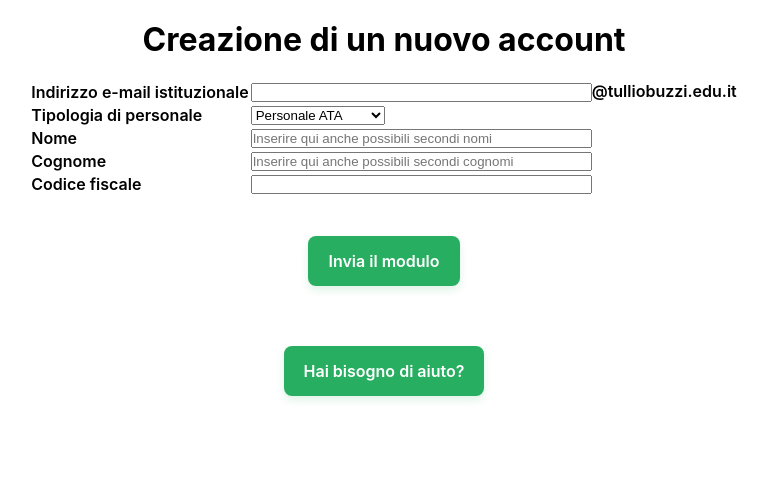
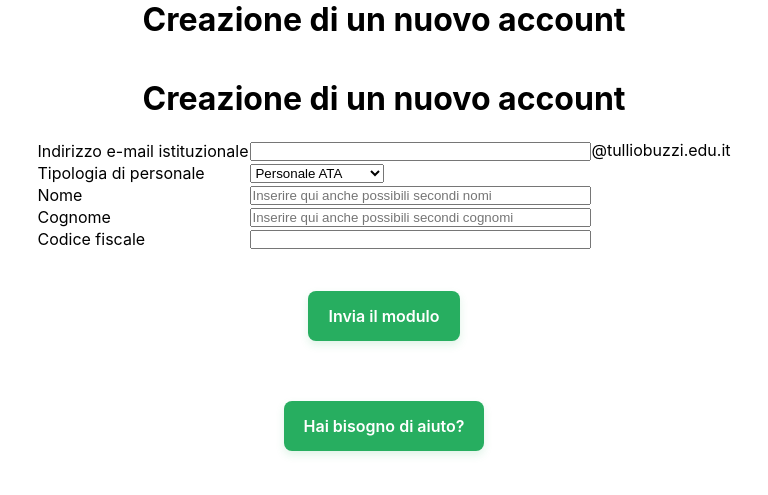
Before and after one commit to KappaSenzaK/rspp_certificati, a PHP site: page /rspp_certificati/signin.php in a window 1280 px wide. Shown: the part 80-575 px from the top of the page, without its empty margins (256-1024 px from the left). Run offline with PHP 8.4, Linux system fonts and the light colour scheme; some libraries are stand-ins or nearby versions.

Commit message:
aggiornamento signin

```diff
--- a/signin.php
+++ b/signin.php
@@ -1,4 +1,15 @@
-
+<link rel="stylesheet" href="css/button.css">
+<link rel="stylesheet" href="css/font.css">
+<!DOCTYPE html>
+<html lang="it">
+<head>
+    <meta charset="UTF-8">
+    <meta http-equiv="X-UA-Compatible" content="IE=edge">
+    <meta name="viewport" content="width=device-width, initial-scale=1.0">
+    <title>Creazione dell'account</title>
+    <link rel="stylesheet" href="css/button.css">
+    <link rel="stylesheet" href="css/font.css">
+</head>
 <?php
 session_start();
 
@@ -6,21 +17,46 @@
 include 'utils/emails.php';
 
 include 'html/header.html';
-
 ?>
 <script src="js/login.js"></script>
     <head>
         <title>Creazione dell'account</title>
     </head>
+    <div class="font" align="center"><h1>Creazione di un nuovo account</h1></div> <br>
 <?php
 
 if(!isset($_SESSION['signin'])) {
     $_SESSION['signin'] = true;
 }
 
+if(isset($_POST['back'])) {
+    if(isset($_SESSION['code']))
+        unset($_SESSION['code']);
+}
+
+if(isset($_SESSION['code'])) {
+    if(isset($_POST['code']))
+        if($_SESSION['code'] == $_POST['code']) {
+            //crea account
+            echo "assurdo!";
+        } else {
+            echo '<div class="font" align="center">
+                    <h2>Attenzione! La password inserita non è corretta!</h2><br>
+                    <form class="button" action="signin.php" method="post">
+                        <input type="text" name="code" id="code" placeholder="Codice">
+                        <input type="submit">
+                    </form><br>
+                    <form action="signin.php" method="post">
+                        <input type="hidden" id="back" name="back" value="a">
+                        <input type="submit" value="Torna indietro">
+                    </form>
+                 </div>';
+        }
+        die();
+}
+
+
 if($_SESSION['signin']){
-    $_SESSION['signin'] = true;
-
     include 'html/signin.html';
 
     $_SESSION['signin'] = false;
@@ -34,8 +70,10 @@
     || !isset($_POST['codiceFiscale'])
     )
 {
-    $_SESSION['signin'] = true;
-    die("<br><h1>Campi non validi!</h1>");
+    include 'html/signin.html';
+
+    $_SESSION['signin'] = false;
+    die();
 }
 
 $email = $_POST['email'];
@@ -43,6 +81,8 @@
 $nomeUtente = $_POST['nomeUtente'];
 $cognomeUtente = $_POST['cognomeUtente'];
 $codiceFiscale = $_POST['codiceFiscale'];
+
+$_SESSION['signin_data'] = [$email, $tipo, $nomeUtente, $cognomeUtente, $codiceFiscale];
 
 function firstLetterToUpperCase($string) {
     if (ctype_upper($string[0])) {
@@ -58,7 +98,7 @@
 
 if(existAccountByEmail($email)) {
     $_SESSION['signin'] = true;
-    die("<br<h1>Attenzione: l'account è già esistente!</h1><br><h1>Effettua il login! <button onclick='openLogin()'>LOGIN</button></h1>");
+    die("<br><h1>Attenzione: l'account è già esistente!</h1><br><h1><button class='button' onclick='openLogin()'>Effettua il login! </button></h1>");
 }
 
 $digestPassword = substr(hash(
@@ -73,13 +113,37 @@
         "<h1>Password per l'accesso all'account: " . $digestPassword . "</h1>"
 );
 
-echo "<h2>" . $sendmail_message . "</h2>";
-
 if($sendmail_message != EmailStatus::OK) {
+    echo "<h2>" . $sendmail_message . "</h2>";
     die();
 }
 
+$_SESSION['signin'] = true;
+$_SESSION['code'] = $digestPassword;
+
 ?>
+<div class="font">
+    <div align="center">
 
-<h1>Account creata!</h1>;
-<button onclick='window.location.replace("http://localhost:80/rspp_certificati/index.php")'>Torna alla pagina di accesso</button>;
+        <h2>All'indirizzo e-mail <?php echo $email; ?>@tulliobuzzi.edu.it
+            è stata inviata la tua nuova password</h2> <br>
+
+        Controlla bene che i dati che hai inserito siano corretti:<br>
+            <h3>
+                <?php
+                    echo "Indirizzo e-mail: " . $email . "<br>" .
+                         "Tipologia di utente: " . $tipo . "<br>" .
+                         "Nome e cognome: " . $nomeUtente . " " . $cognomeUtente . "<br>" .
+                         "Codice fiscale: " . $codiceFiscale . "<br>";
+                ?>
+            </h3><br>
+            <button class='button' onclick='location.reload()'> I tuoi dati non sono corretti? Torna all'inserimento </button>
+        <br><br><br>
+        Se tutti i dati sono corretti, inserisci qui sotto il codice che ti è stato inviato via e-mail per creare il tuo account<br>
+        <br>
+        <form class="button" action="signin.php" method="post">
+            <input type="text" name="code" id="code" placeholder="Codice">
+            <input type="submit">
+        </form>
+    </div>
+</div>
```
